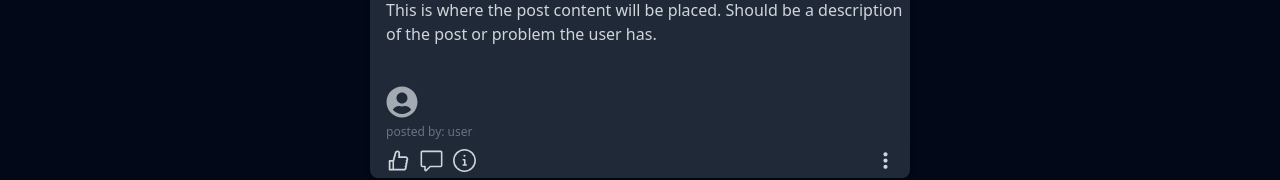
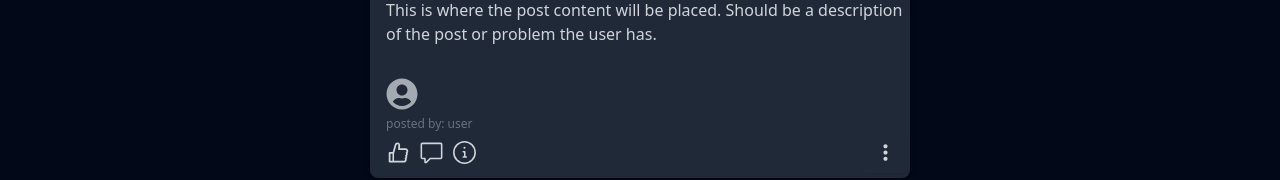
Before and after one commit to Chuuch/Full-Stack-Forum, a React (Vite) app in the folder client/: page /forum in a window 1280 px wide. Shown: the part 465-645 px from the top of the page. Built offline with nearby package versions, Linux system fonts and the light colour scheme; no server answers.

Commit message:
user avatar styling in post

```diff
--- a/client/src/components/SinglePost.jsx
+++ b/client/src/components/SinglePost.jsx
@@ -15,7 +15,7 @@
             description of the post or problem the user has.
           </p>
         </div>
-        <div className="flex flex-col mt-8">
+        <div className="flex flex-col mt-6">
           <UserAvatar />
         </div>
         <p className="text-xs text-gray-500">posted by: user</p>
```
